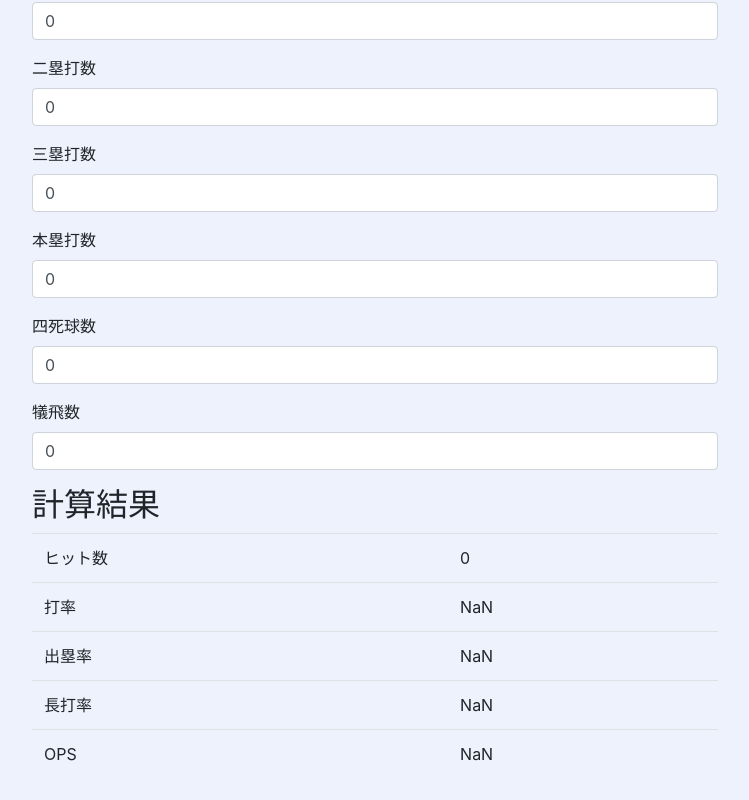
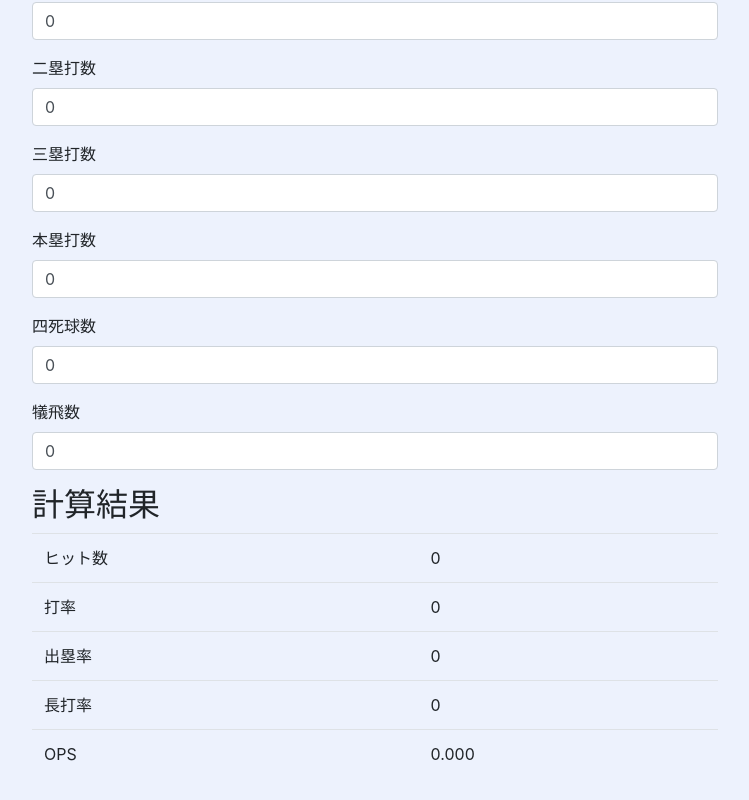
Before and after one commit to rk5155/calragu, a Vue app: page /ops in a window 1280 px wide. Shown: the part 260-1060 px from the top of the page, without its empty margins (118-867 px from the left). Built offline with nearby package versions, Linux system fonts and the light colour scheme.

Commit message:
Ops.vue リファクタリングした

```diff
--- a/src/views/Ops.vue
+++ b/src/views/Ops.vue
@@ -2,56 +2,24 @@
     <div>
         <h2>OPS計算</h2>
         <form>
-            <div class="form-group">
-                <label for="formGroupExampleInput">打数</label>
-                <input v-model.number="bat" type="number" min="0" max="1000" step="1" class="form-control">
+            <div class="form-group" v-for="list in formList" :key="list.label">
+                <label for="formGroupExampleInput">{{ list.label }}</label>
+                <input v-model.number="$data[list.data]" type="number" min="0" max="1000" step="1" class="form-control">
             </div>
-            <div class="form-group">
-                <label for="formGroupExampleInput2">単打数</label>
-                <input v-model.number="hit1" type="number" min="0" max="1000" step="1" class="form-control">
-            </div>
-            <div class="form-group">
-                <label for="formGroupExampleInput2">二塁打数</label>
-                <input v-model.number="hit2" type="number" min="0" max="1000" step="1" class="form-control">
-            </div>
-            <div class="form-group">
-                <label for="formGroupExampleInput2">三塁打数</label>
-                <input v-model.number="hit3" type="number" min="0" max="1000" step="1" class="form-control">
-            </div>
-            <div class="form-group">
-                <label for="formGroupExampleInput2">本塁打数</label>
-                <input v-model.number="hit4" type="number" min="0" max="1000" step="1" class="form-control">
-            </div>
-            <div class="form-group">
-                <label for="formGroupExampleInput2">四死球数</label>
-                <input v-model.number="fourDeadBalls" type="number" min="0" max="1000" step="1" class="form-control">
-            </div>
-            <div class="form-group">
-                <label for="formGroupExampleInput2">犠飛数</label>
-                <input v-model.number="sacrificeFly" type="number" min="0" max="1000" step="1" class="form-control">
-            </div>
+        </form>
 
         <h2>計算結果</h2>
+        <table class="table table-striped">
+            <tr v-for="result in resultList" :key="result">
+                <td>{{ result }}</td>
 
-            <table class="table table-striped">
-                <tr>
-                    <td>ヒット数</td><td>{{ hitNum }}</td>
-                </tr>
-                <tr>
-                    <td>打率</td><td>{{ average }}</td>
-                </tr>
-                <tr>
-                    <td>出塁率</td><td>{{ onBasePercentage }}</td>
-                </tr>
-                <tr>
-                    <td>長打率</td><td>{{ sluggingPercentage }}</td>
-                </tr>
-                <tr>
-                    <td>OPS</td><td>{{ ops }}</td>
+                <td v-if="result == 'ヒット数'">{{ hitNum }}</td>
+                <td v-else-if="result == '打率'">{{ average }}</td>
+                <td v-else-if="result == '出塁率'">{{ onBasePercentage }}</td>
+                <td v-else-if="result == '長打率'">{{ sluggingPercentage }}</td>
+                <td v-else-if="result == 'OPS'">{{ ops }}</td>
             </tr>
         </table>
-
-        </form>
     </div>
 </template>
 
@@ -65,7 +33,17 @@ export default {
       hit3: 0,
       hit4: 0,
       fourDeadBalls: 0,
-      sacrificeFly: 0
+      sacrificeFly: 0,
+      formList: [
+            { label: "打数", data: 'bat' },
+            { label: "単打数", data: 'hit1' },
+            { label: "二塁打数", data: 'hit2' },
+            { label: "三塁打数", data: 'hit3' },
+            { label: "本塁打数", data: 'hit4' },
+            { label: "四死球数", data: 'fourDeadBalls' },
+            { label: "犠飛数", data: 'sacrificeFly' },
+        ],
+      resultList: ["ヒット数", "打率", "出塁率", "長打率", "OPS"]
     }
   },
   computed: {
@@ -74,16 +52,31 @@ export default {
       },
       average: function() {
           let average = this.hitNum / this.bat;
+
+          if (isNaN(average)) {
+            return 0
+          } else {
               return average.toFixed(3);
+          }
       },
       onBasePercentage: function() {
           let onBasePercentage = (this.hitNum + this.fourDeadBalls + this.sacrificeFly) / (this.bat + this.fourDeadBalls + this.sacrificeFly);
+
+          if (isNaN(onBasePercentage)) {
+            return 0
+          } else {
               return onBasePercentage.toFixed(3);
+          }
       },
       sluggingPercentage: function() {
           let baseHit = this.hit1 + (this.hit2 * 2) + (this.hit3 * 3) + (this.hit4 * 4)
           let sluggingPercentage = baseHit / this.bat;
+
+          if (isNaN(sluggingPercentage)) {
+            return 0
+          } else {
             return sluggingPercentage.toFixed(3);
+          }
       },
       ops: function() {
             console.log(typeof(this.sluggingPercentage));
```
Lines whose indentation alone changed are shown as unchanged.
